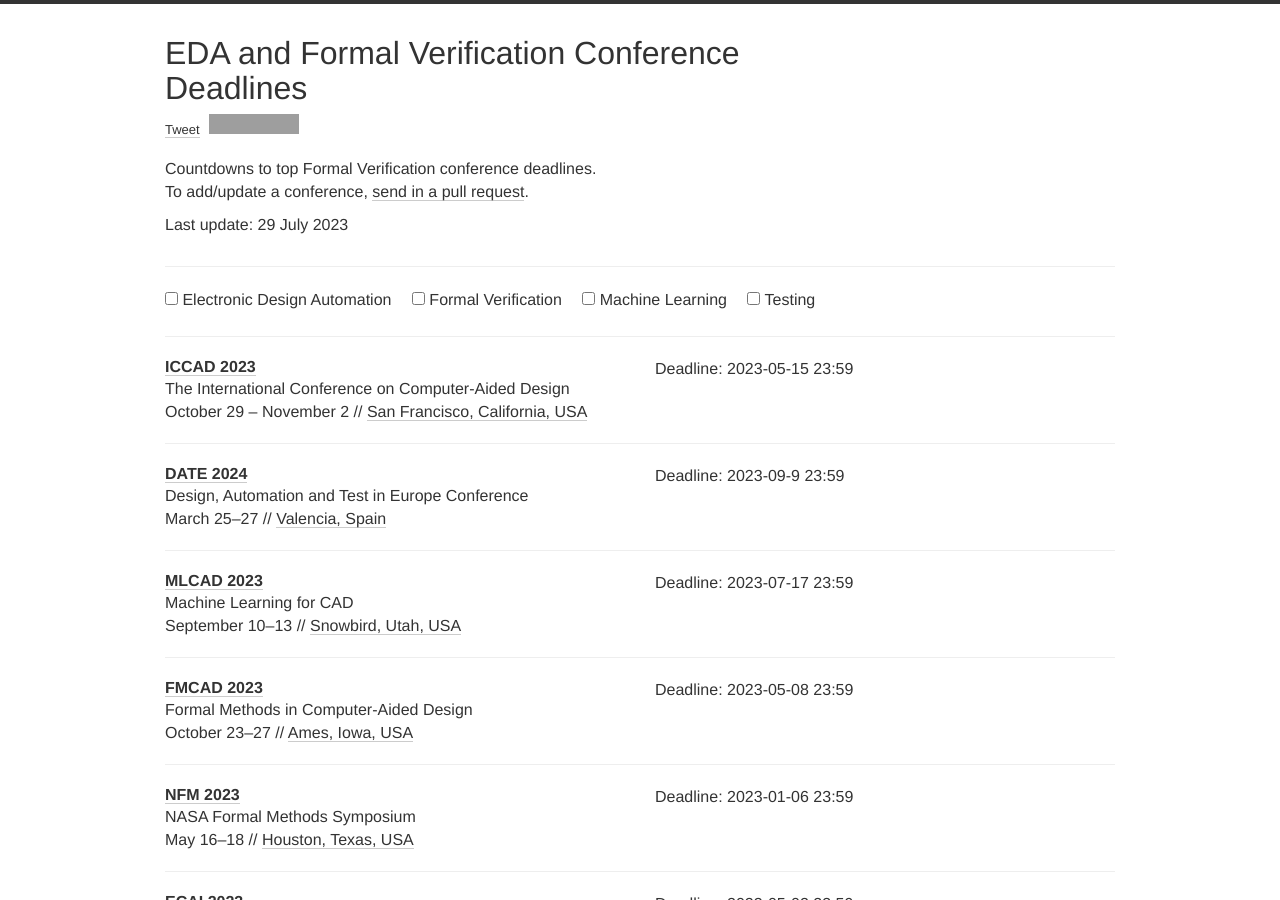
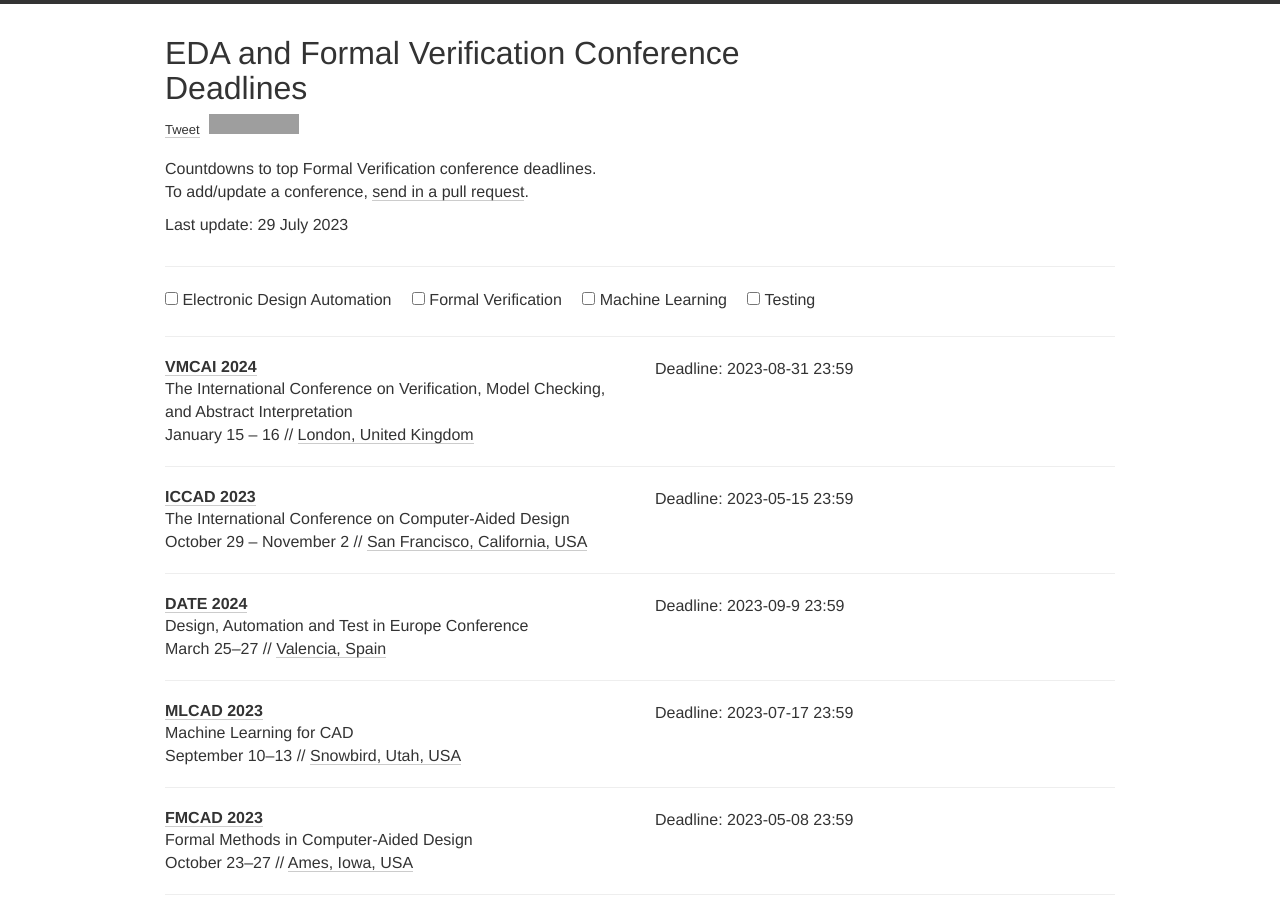
Before and after one commit to Gy-Hu/EDA_FV_conference_deadline, a Jekyll site: the page built from index.html, in a window 1280 px wide and 900 px high. Built offline with Jekyll 4.4.1, drawn with Linux system fonts in a browser that asks for light colours; nearby versions of some CDN libraries; comment, search, counter and statistics services are not loaded; grey boxes are pictures that could not be loaded.

Commit message:
update VMCAI

```diff
--- a/_data/conferences.yml
+++ b/_data/conferences.yml
@@ -1,4 +1,12 @@
 ---
+- name: VMCAI
+  year: 2024
+  date: "January 15 - 16"
+  description:  The International Conference on Verification, Model Checking, and Abstract Interpretation
+  link: https://popl24.sigplan.org/home/VMCAI-2024
+  deadline: ["2023-08-31 23:59"]
+  place: London, United Kingdom
+  tags: [FV]
 
 - name: ICCAD
   year: 2023
```
